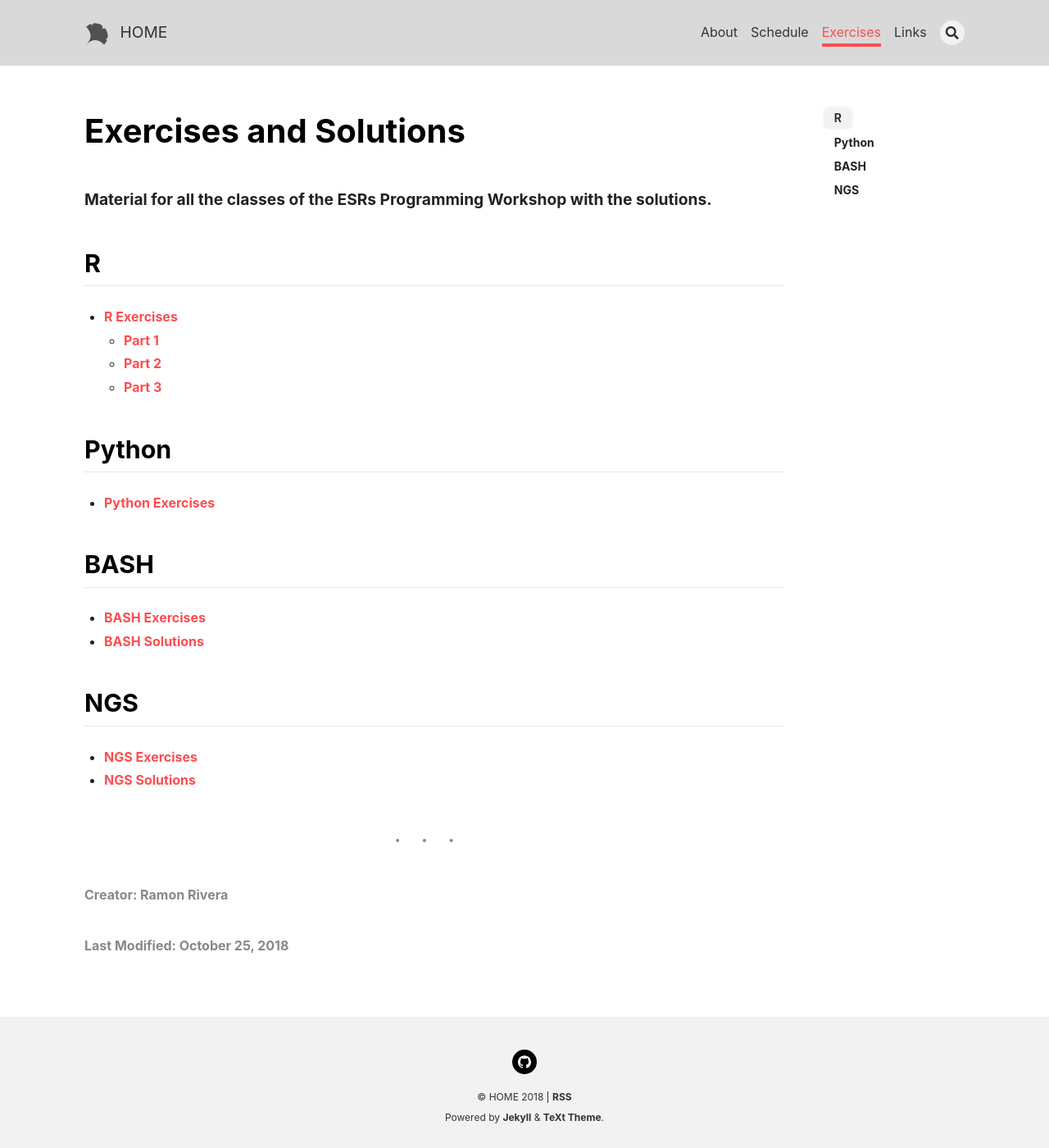
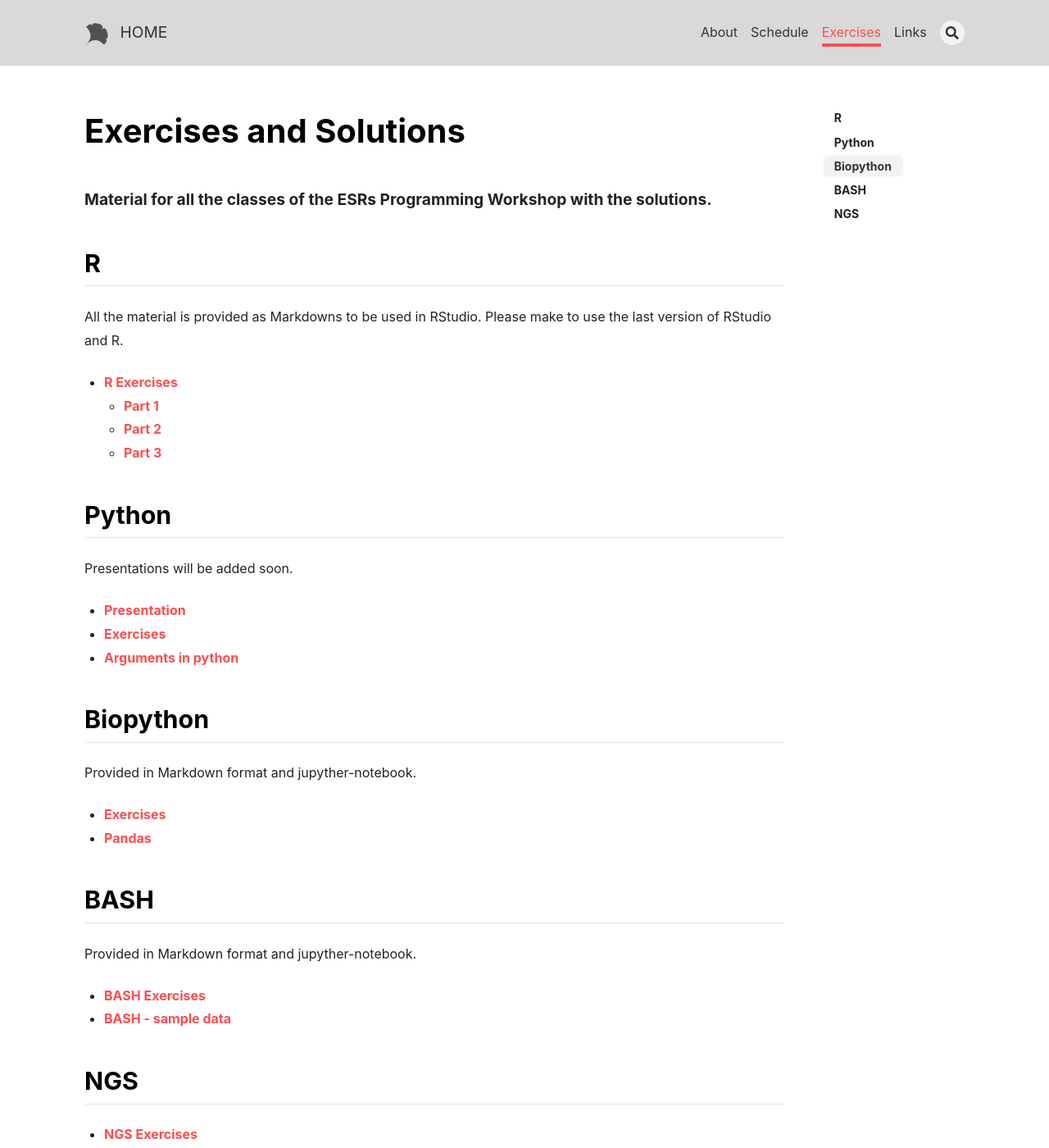
Before and after one commit to itn-ignite/ESRs-Programming-and-Bioinformatics-Workshop, a Jekyll site: the page built from docs/exercises.md, in a window 1280 px wide and 1400 px high. Shown: the whole window at 82% size. Built offline with Jekyll 4.4.1, drawn with Linux system fonts in a browser that asks for light colours; nearby versions of some CDN libraries; some of the changed text lies outside the part shown.

Commit message:
Update exercises.md

```diff
--- a/docs/exercises.md
+++ b/docs/exercises.md
@@ -11,24 +11,32 @@ header:
 #### Material for all the classes of the ESRs Programming Workshop with the solutions.
 
 ## R
+All the material is provided as Markdowns to be used in RStudio. Please make to use the last version of RStudio and R.
 - [R Exercises](https://github.com/itn-ignite/ESRs-Programming-and-Bioinformatics-Workshop/tree/master/Workshop_material/R_workshop)
-  - [Part 1]()
-  - [Part 2]()
-  - [Part 3]()
+  - [Part 1](https://github.com/itn-ignite/ESRs-Programming-and-Bioinformatics-Workshop/tree/master/Workshop_material/R_workshop/Part1)
+  - [Part 2](https://github.com/itn-ignite/ESRs-Programming-and-Bioinformatics-Workshop/tree/master/Workshop_material/R_workshop/Part_2)
+  - [Part 3](https://github.com/itn-ignite/ESRs-Programming-and-Bioinformatics-Workshop/tree/master/Workshop_material/R_workshop/Part_3)
 
 ## Python
-- [Python Exercises]()
+Presentations will be added soon.
+- [Presentation](https://github.com/itn-ignite/ESRs-Programming-and-Bioinformatics-Workshop/tree/master/Workshop_material/DataStucts_Algo)
+- [Exercises](https://github.com/itn-ignite/ESRs-Programming-and-Bioinformatics-Workshop/tree/master/Workshop_material/Python/examples)
+- [Arguments in python](https://github.com/itn-ignite/ESRs-Programming-and-Bioinformatics-Workshop/tree/master/Workshop_material/Passing_arguments_in_Python)
 
+## Biopython
+Provided in Markdown format and jupyther-notebook.
+- [Exercises](https://github.com/itn-ignite/ESRs-Programming-and-Bioinformatics-Workshop/tree/master/Workshop_material/Biopython)
+- [Pandas](https://github.com/itn-ignite/ESRs-Programming-and-Bioinformatics-Workshop/tree/master/Workshop_material/Pandas)
 
 ## BASH
-- [BASH Exercises]()
-- [BASH Solutions]()
+Provided in Markdown format and jupyther-notebook.
+- [BASH Exercises](https://github.com/itn-ignite/ESRs-Programming-and-Bioinformatics-Workshop/tree/master/Workshop_material/Bash_tutorial)
+- [BASH - sample data](https://github.com/itn-ignite/ESRs-Programming-and-Bioinformatics-Workshop/tree/master/Workshop_material/Bash_tutorial/ignite_workshop)
 
 ## NGS
-- [NGS Exercises]()
-- [NGS Solutions]()
+- [NGS Exercises](https://github.com/itn-ignite/ESRs-Programming-and-Bioinformatics-Workshop/tree/master/Workshop_material/Assembly%20)
 
 
 ---
 ###### Creator: Ramon Rivera
-###### Last Modified: October 25, 2018
+###### Last Modified: December 10, 2018
```
